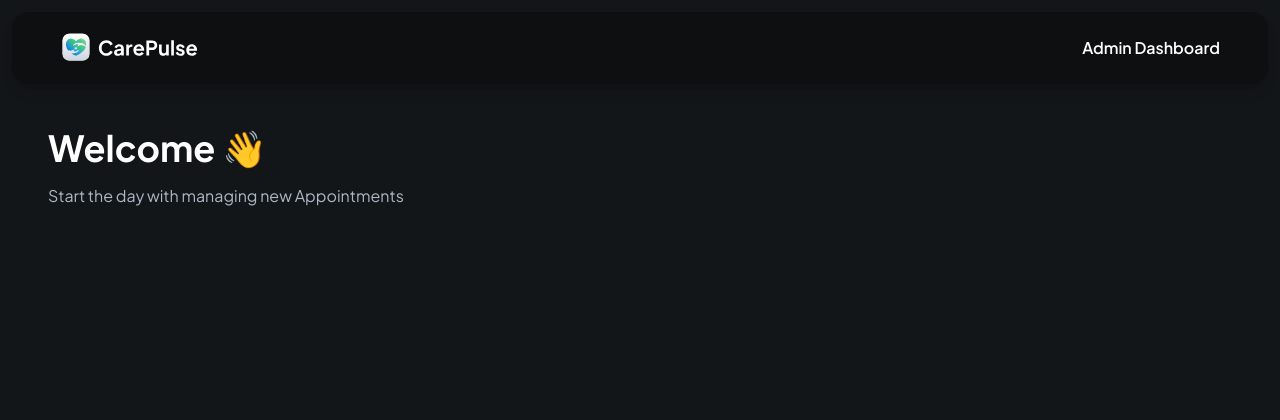
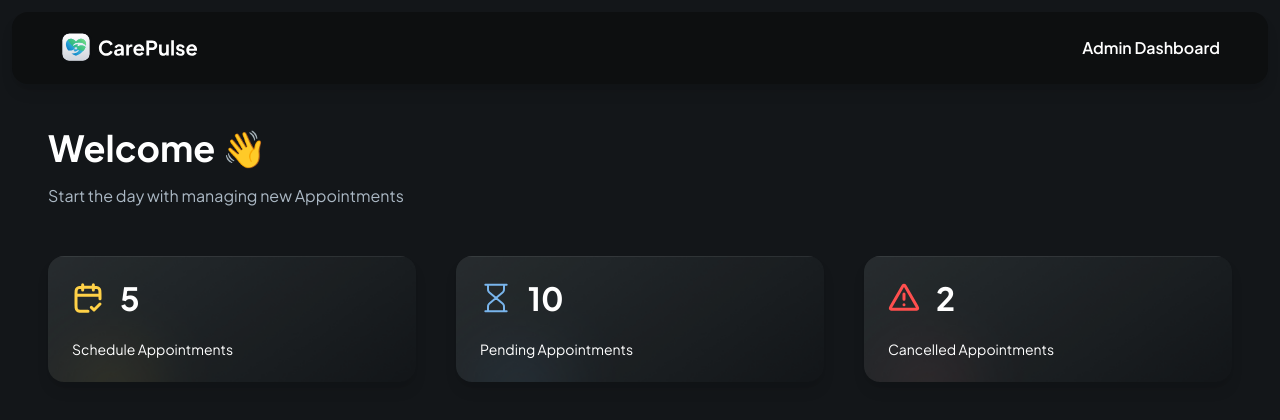
Before and after one commit to codewithsaidul/care-pulse, a Next.js app: page /admin in a window 1280 px wide. Shown: the top 420 px of the page. Built offline with nearby package versions, Linux system fonts and the light colour scheme.

Commit message:
Admin Static Stat Added

```diff
--- a/app/admin/page.tsx
+++ b/app/admin/page.tsx
@@ -1,3 +1,4 @@
+import { StatCard } from "@/components/StatCard";
 import Image from "next/image";
 import Link from "next/link";
 import React from "react";
@@ -20,18 +21,37 @@
         <p className="text-16-semibold">Admin Dashboard</p>
       </header>
 
-
       {/* ============== Admin Dashboard  Main Content ===================== */}
       <main className="admin-main">
-
         {/* ===== Admin Dashboard Heding ===== */}
         <section className="w-full space-y-4">
-            <h1 className="header">Welcome 👋</h1>
-            <p className="text-dark-700">Start the day with managing new Appointments</p>
+          <h1 className="header">Welcome 👋</h1>
+          <p className="text-dark-700">
+            Start the day with managing new Appointments
+          </p>
         </section>
 
         {/* ===== Admin Dashboard Stat ===== */}
-        <section className="admin-stat"></section>
+        <section className="admin-stat">
+          <StatCard
+            type="appointments"
+            count={5}
+            label="Schedule Appointments"
+            icon="/assets/icons/appointments.svg"
+          />
+          <StatCard
+            type="pending"
+            count={10}
+            label="Pending Appointments"
+            icon="/assets/icons/pending.svg"
+          />
+          <StatCard
+            type="cancelled"
+            count={2}
+            label="Cancelled Appointments"
+            icon="/assets/icons/cancelled.svg"
+          />
+        </section>
       </main>
     </div>
   );
```
Also changed, not shown: components/StatCard.tsx (renamed from components/StateCard.tsx).
